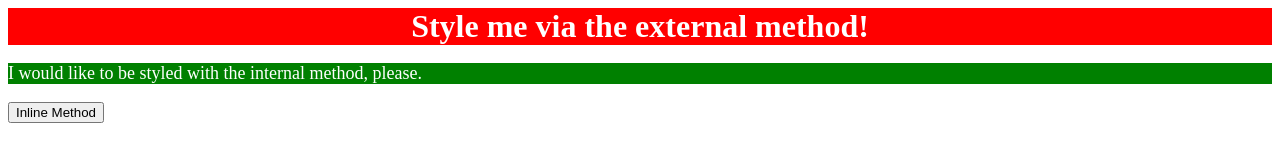
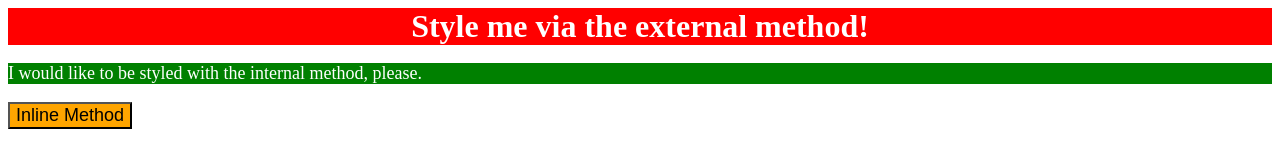
Before and after one commit to ella-emc/odin-assignments, a plain HTML site: page html-and-css/index.html in a window 1280 px wide. Drawn offline with Linux system fonts and the light colour scheme.

Commit message:
Add inline styling to button

```diff
--- a/html-and-css/index.html
+++ b/html-and-css/index.html
@@ -19,6 +19,9 @@
             I would like to be styled with the internal method, please.
         </p>
 
-        <button style="">Inline Method</button>
+        <button
+            style="background-color: orange; font-size: 18px">
+            Inline Method
+        </button>
     </body>
 </html>
```
